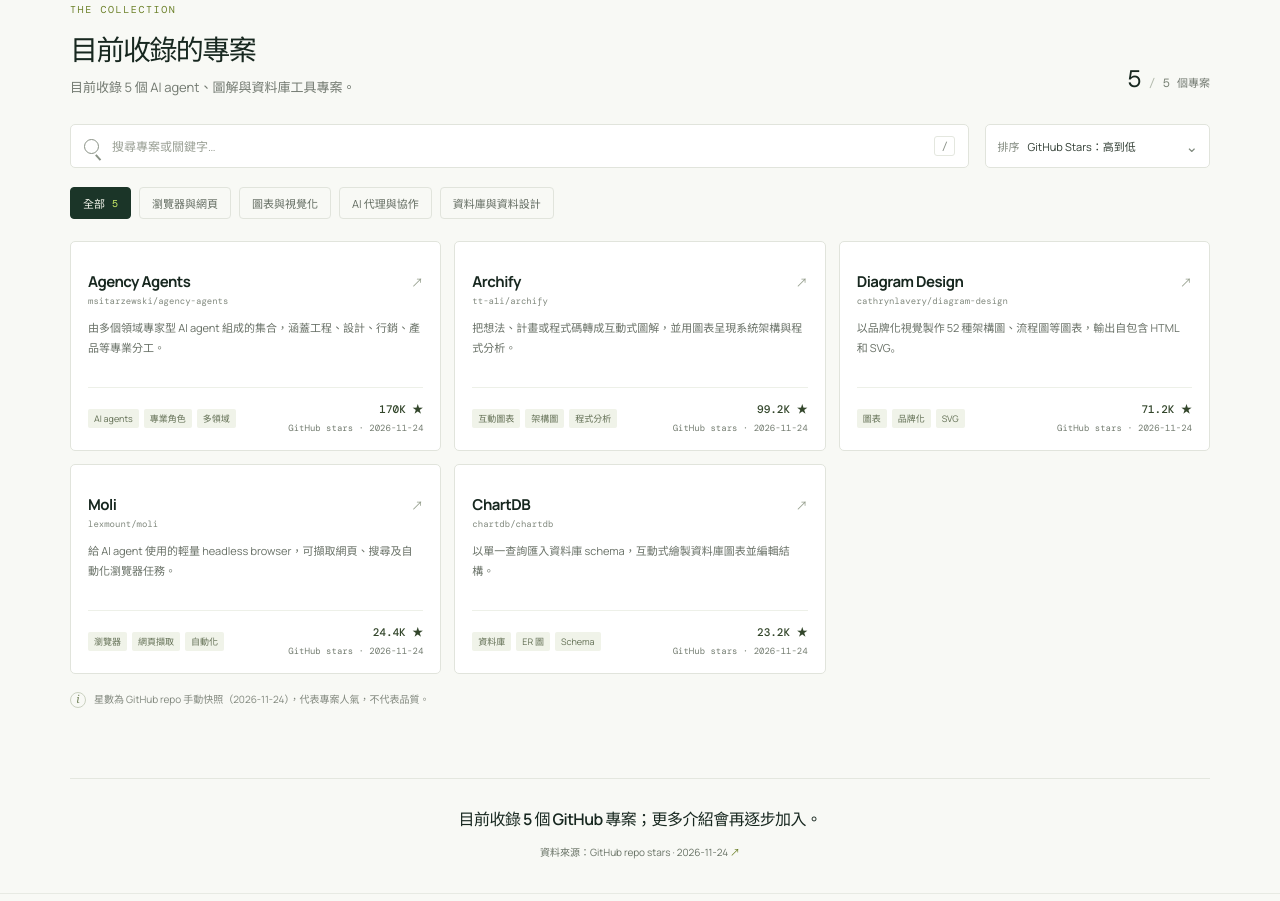
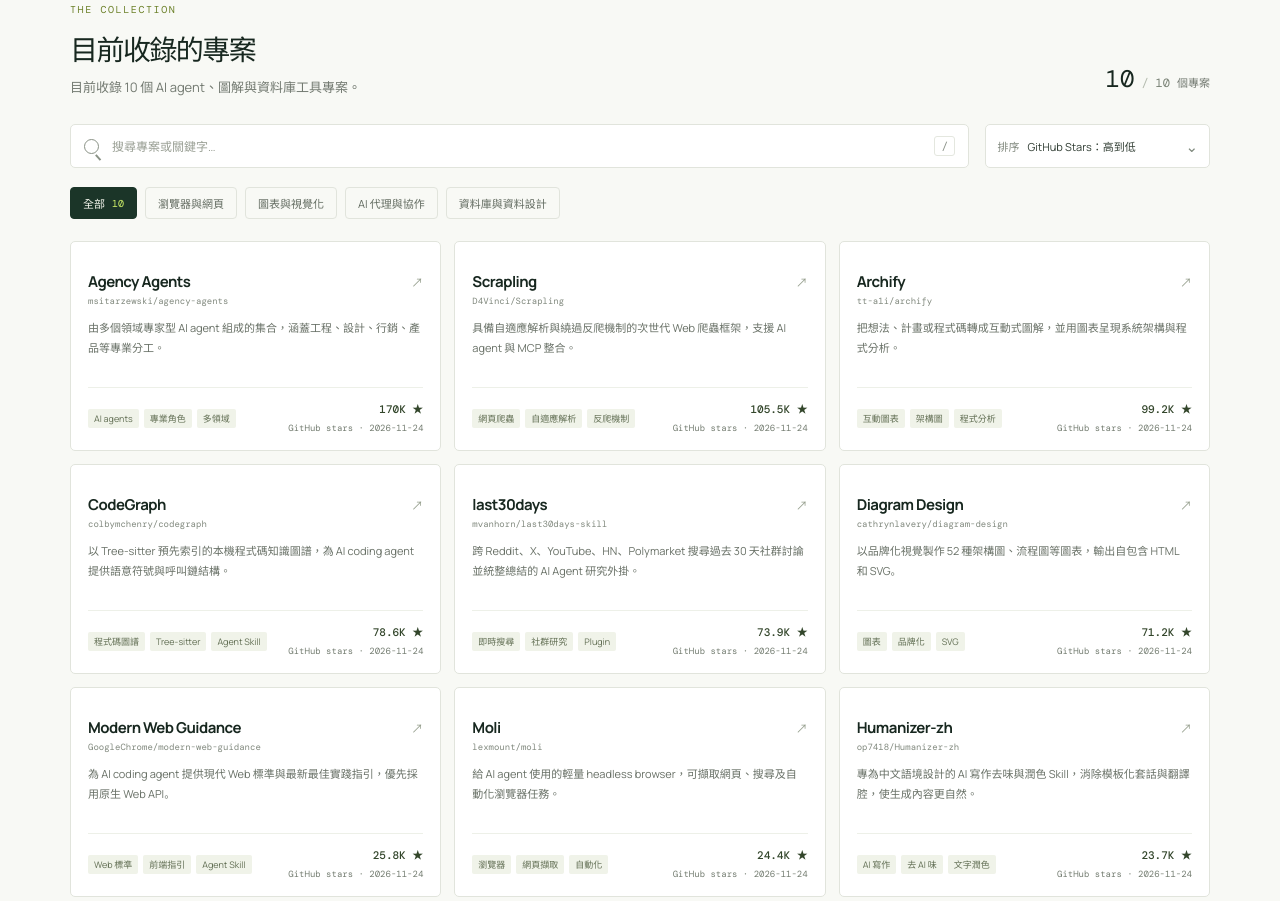
Before and after one commit to wanpaoko/agent-skill-recommender, a plain HTML site: page index.html in a window 1280 px wide. Shown: the part 590-1491 px from the top of the page. Drawn offline with nearby package versions, Linux system fonts and the light colour scheme.

Commit message:
feat: add Humanizer-zh, last30days, modern-web-guidance, Scrapling, and CodeGraph to catalog

```diff
--- a/assets/catalog.mjs
+++ b/assets/catalog.mjs
@@ -4,6 +4,11 @@ const repositoryStars = {
   'cathrynlavery/diagram-design': 71_173,
   'msitarzewski/agency-agents': 169_970,
   'chartdb/chartdb': 23_163,
+  'op7418/Humanizer-zh': 23_698,
+  'mvanhorn/last30days-skill': 73_896,
+  'GoogleChrome/modern-web-guidance': 25_773,
+  'D4Vinci/Scrapling': 105_475,
+  'colbymchenry/codegraph': 78_591,
 };
 
 export const skills = [
@@ -57,6 +62,56 @@ export const skills = [
     tags: ['資料庫', 'ER 圖', 'Schema'],
     kind: 'repository',
   },
+  {
+    id: 'humanizer-zh',
+    name: 'Humanizer-zh',
+    owner: 'op7418',
+    repository: 'Humanizer-zh',
+    category: 'AI 代理與協作',
+    description: '專為中文語境設計的 AI 寫作去味與潤色 Skill，消除模板化套話與翻譯腔，使生成內容更自然。',
+    tags: ['AI 寫作', '去 AI 味', '文字潤色'],
+    kind: 'repository',
+  },
+  {
+    id: 'last30days',
+    name: 'last30days',
+    owner: 'mvanhorn',
+    repository: 'last30days-skill',
+    category: 'AI 代理與協作',
+    description: '跨 Reddit、X、YouTube、HN、Polymarket 搜尋過去 30 天社群討論並統整總結的 AI Agent 研究外掛。',
+    tags: ['即時搜尋', '社群研究', 'Plugin'],
+    kind: 'repository',
+  },
+  {
+    id: 'modern-web-guidance',
+    name: 'Modern Web Guidance',
+    owner: 'GoogleChrome',
+    repository: 'modern-web-guidance',
+    category: '瀏覽器與網頁',
+    description: '為 AI coding agent 提供現代 Web 標準與最新最佳實踐指引，優先採用原生 Web API。',
+    tags: ['Web 標準', '前端指引', 'Agent Skill'],
+    kind: 'repository',
+  },
+  {
+    id: 'scrapling',
+    name: 'Scrapling',
+    owner: 'D4Vinci',
+    repository: 'Scrapling',
+    category: '瀏覽器與網頁',
+    description: '具備自適應解析與繞過反爬機制的次世代 Web 爬蟲框架，支援 AI agent 與 MCP 整合。',
+    tags: ['網頁爬蟲', '自適應解析', '反爬機制'],
+    kind: 'repository',
+  },
+  {
+    id: 'codegraph',
+    name: 'CodeGraph',
+    owner: 'colbymchenry',
+    repository: 'codegraph',
+    category: 'AI 代理與協作',
+    description: '以 Tree-sitter 預先索引的本機程式碼知識圖譜，為 AI coding agent 提供語意符號與呼叫鏈結構。',
+    tags: ['程式碼圖譜', 'Tree-sitter', 'Agent Skill'],
+    kind: 'repository',
+  },
 ].map((skill) => {
   const repositoryUrl = `https://github.com/${skill.owner}/${skill.repository}`;
   return {
--- a/index.html
+++ b/index.html
@@ -54,9 +54,9 @@
           <div>
             <p class="section-kicker">THE COLLECTION</p>
             <h2 id="catalog-title">目前收錄的專案</h2>
-            <p class="section-description">目前收錄 5 個 AI agent、圖解與資料庫工具專案。</p>
+            <p class="section-description">目前收錄 10 個 AI agent、圖解與資料庫工具專案。</p>
           </div>
-          <div class="catalog-count" aria-live="polite"><span id="result-count">5</span><span class="count-divider">/</span><span data-total-count>5</span> <span class="count-label">個專案</span></div>
+          <div class="catalog-count" aria-live="polite"><span id="result-count">10</span><span class="count-divider">/</span><span data-total-count>10</span> <span class="count-label">個專案</span></div>
         </div>
 
         <div class="catalog-toolbar">
@@ -78,7 +78,7 @@
 
 
         <nav class="category-filters" aria-label="依專案類別篩選">
-          <button class="category-chip is-active" type="button" data-category="all" aria-pressed="true">全部 <span data-total-count>5</span></button>
+          <button class="category-chip is-active" type="button" data-category="all" aria-pressed="true">全部 <span data-total-count>10</span></button>
           <button class="category-chip" type="button" data-category="瀏覽器與網頁" aria-pressed="false">瀏覽器與網頁</button>
           <button class="category-chip" type="button" data-category="圖表與視覺化" aria-pressed="false">圖表與視覺化</button>
           <button class="category-chip" type="button" data-category="AI 代理與協作" aria-pressed="false">AI 代理與協作</button>
@@ -97,7 +97,7 @@
 
       <section class="closing-note" aria-label="資料來源與更新說明">
         <div class="closing-rule"></div>
-        <p>目前收錄 5 個 GitHub 專案；更多介紹會再逐步加入。</p>
+        <p>目前收錄 10 個 GitHub 專案；更多介紹會再逐步加入。</p>
         <a href="https://github.com/" target="_blank" rel="noreferrer">資料來源：GitHub repo stars · 2026-11-24 <span aria-hidden="true">↗</span></a>
       </section>
     </main>
```
Also changed, not shown: tests/catalog.test.mjs (+89 -13 lines).
